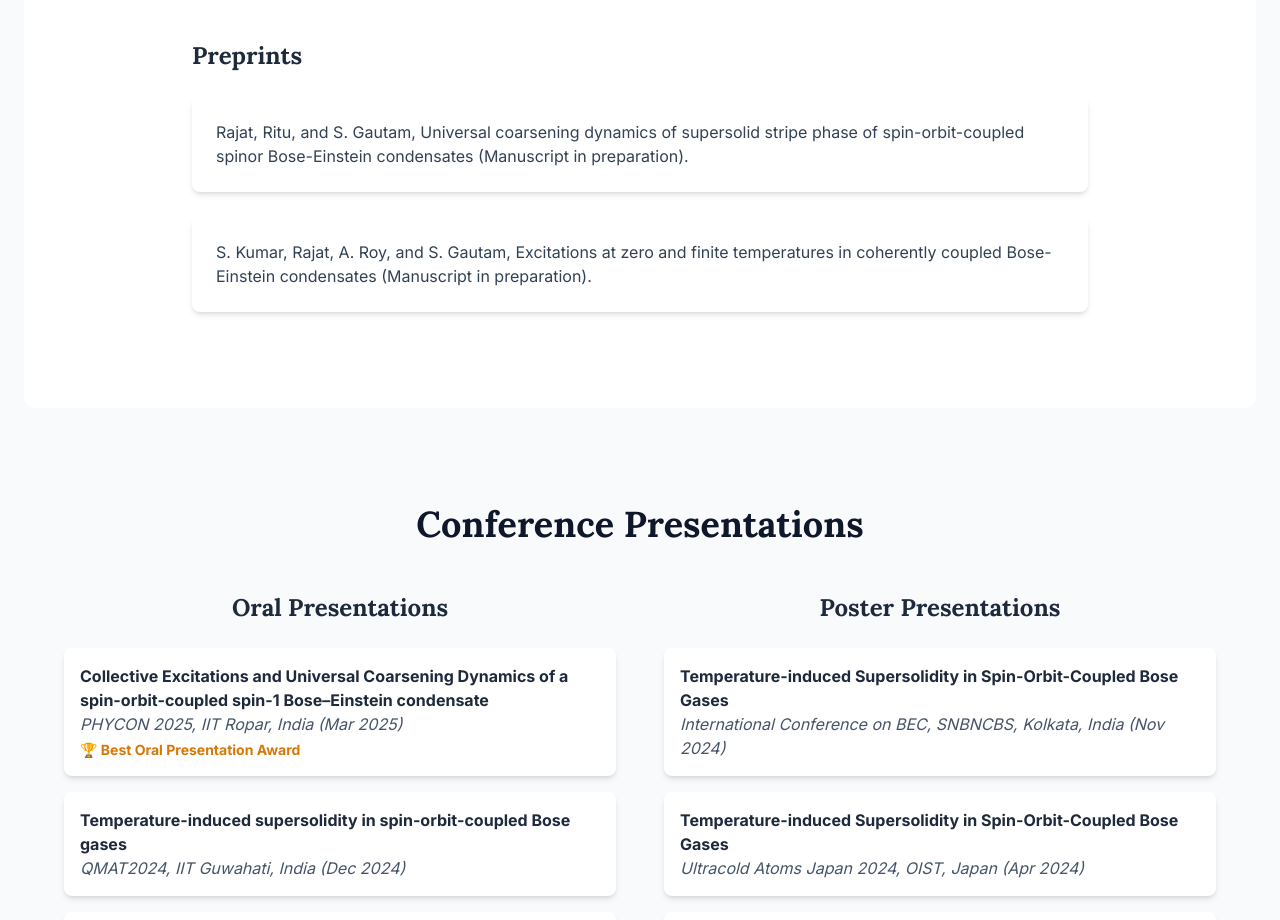
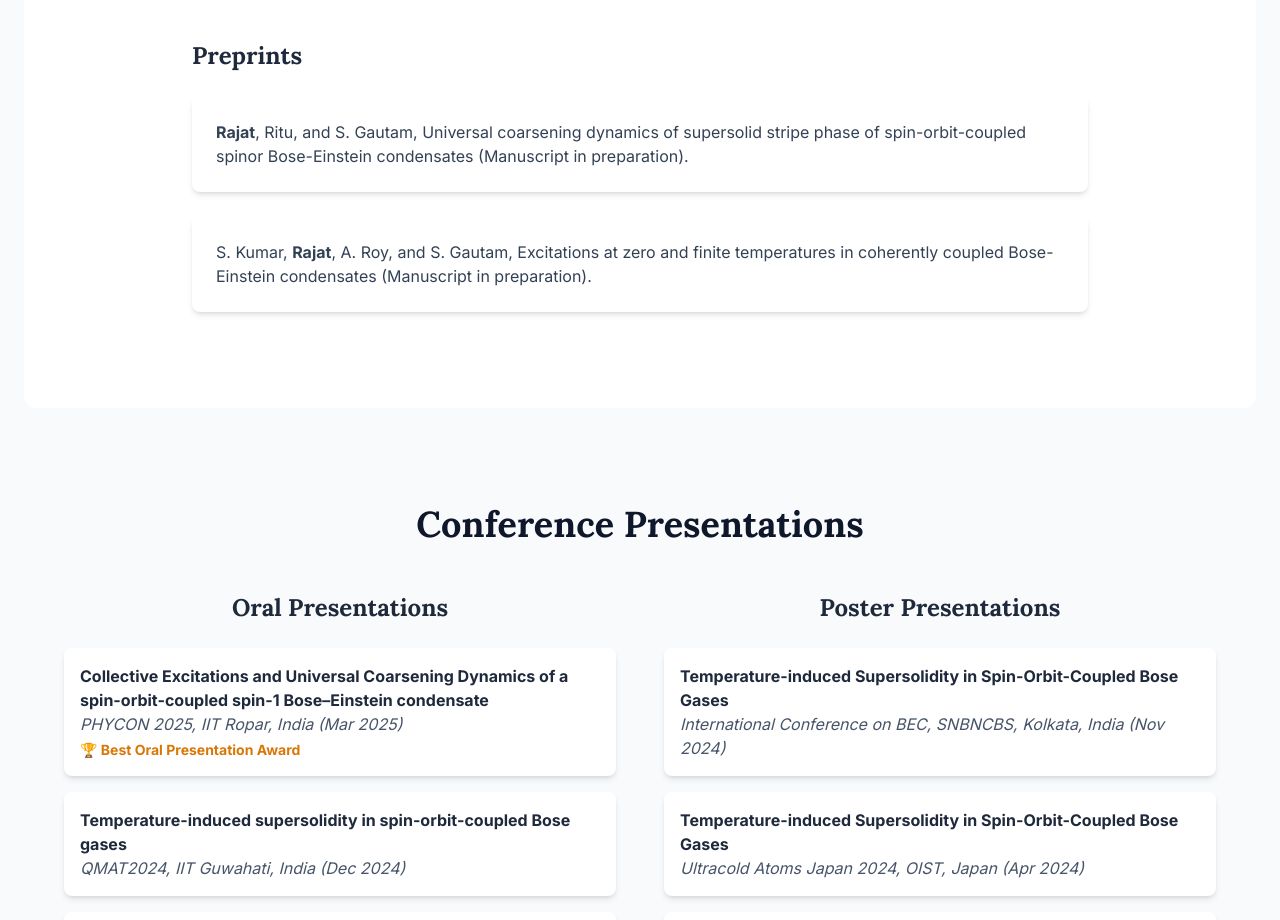
Before and after one commit to Rajat13-93/Rajat13-93.github.io, a plain HTML site: page index.html in a window 1280 px wide. Shown: the part 3400-4320 px from the top of the page. Drawn offline with nearby package versions, Linux system fonts and the light colour scheme.

Commit message:
Update index.html

```diff
--- a/index.html
+++ b/index.html
@@ -207,10 +207,10 @@
                     <h3 class="text-2xl font-bold text-slate-800 mt-12 mb-6">Preprints</h3>
                     <div class="space-y-6">
                          <div class="bg-white p-6 rounded-lg shadow-md card-hover">
-                            <p class="text-slate-700">Rajat, Ritu, and S. Gautam, Universal coarsening dynamics of supersolid stripe phase of spin-orbit-coupled spinor Bose-Einstein condensates (Manuscript in preparation).</p>
+                            <p class="text-slate-700"> <strong>Rajat</strong>, Ritu, and S. Gautam, Universal coarsening dynamics of supersolid stripe phase of spin-orbit-coupled spinor Bose-Einstein condensates (Manuscript in preparation).</p>
                         </div>
                         <div class="bg-white p-6 rounded-lg shadow-md card-hover">
-                            <p class="text-slate-700">S. Kumar, Rajat, A. Roy, and S. Gautam, Excitations at zero and finite temperatures in coherently coupled Bose-Einstein condensates (Manuscript in preparation).</p>
+                            <p class="text-slate-700">S. Kumar, <strong>Rajat</strong>, A. Roy, and S. Gautam, Excitations at zero and finite temperatures in coherently coupled Bose-Einstein condensates (Manuscript in preparation).</p>
                         </div>
                     </div>
                 </div>
```
